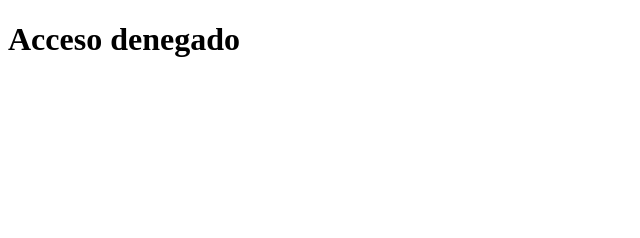
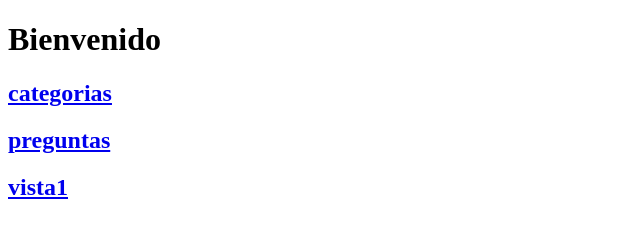
Before and after one commit to JorgeEugenio/Admision, a website: page public/index.html in a window 1280 px wide. Shown: the whole page, without its empty margins (0-640 px from the left). Drawn offline with nearby package versions, Linux system fonts and the light colour scheme; no server answers.

Commit message:
2021-17-02_19.19.33

```diff
--- a/public/index.html
+++ b/public/index.html
@@ -7,7 +7,10 @@
     <title>Socket server</title>
 </head>
 <body>
-    <h1>Acceso denegado</h1>
+    <h1>Bienvenido</h1>
+    <h2><a href="/v1/categoria">categorias</a></h2>
+    <h2><a href="/v1/pregunta">preguntas</a></h2>
+    <h2><a href="/v1/vista1">vista1</a></h2>
     <script src="socket.io/socket.io.js"></script>
     <script>
         var socket = io();
```
